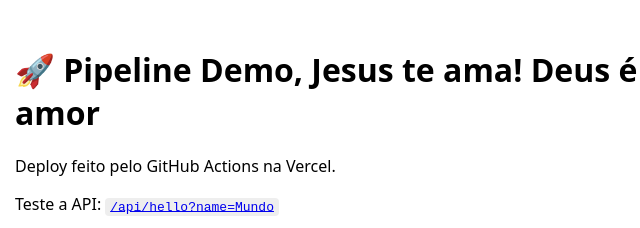
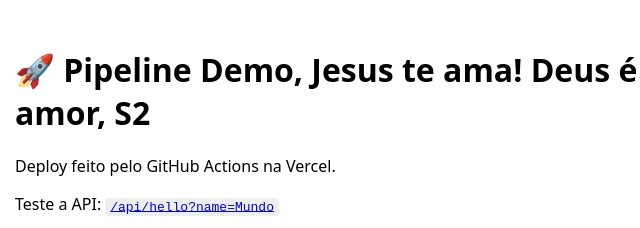
Before and after one commit to Rodrigo-Mazzucco/aula-ci-cd, a website: page public/index.html in a window 1280 px wide. Shown: the top 228 px of the page, 305-945 px from the left. Drawn offline with Linux system fonts and the light colour scheme.

Commit message:
test: pipeline funcionando?

```diff
--- a/public/index.html
+++ b/public/index.html
@@ -7,7 +7,7 @@
   <style>body{font-family:system-ui,sans-serif;max-width:40rem;margin:3rem auto;padding:0 1rem}code{background:#eee;padding:.1rem .3rem;border-radius:4px}</style>
 </head>
 <body>
-  <h1>🚀 Pipeline Demo, Jesus te ama! Deus é amor</h1>
+  <h1>🚀 Pipeline Demo, Jesus te ama! Deus é amor, S2</h1>
   <p>Deploy feito pelo GitHub Actions na Vercel.</p>
   <p>Teste a API: <a href="/api/hello?name=Mundo"><code>/api/hello?name=Mundo</code></a></p>
   <p>Saúde: <a href="/api/health"><code>/api/health</code></a></p>
```
